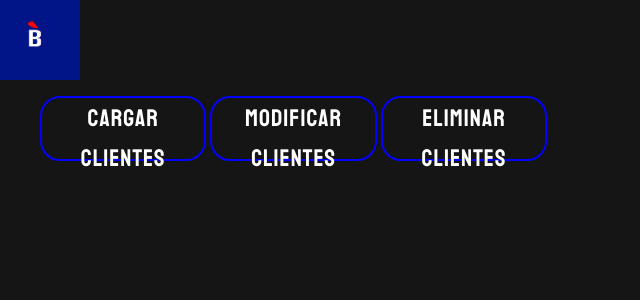
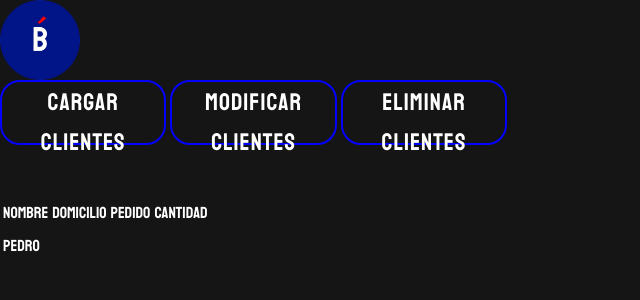
Before and after one commit to ArielD1az/repositorio, a Flask app: page /clientes in a window 1280 px wide. Shown: the top 300 px of the page, without its empty margins (0-640 px from the left). Run offline with Flask 3, Linux system fonts and the light colour scheme.

Commit message:
Implementaciones basicas en la parte de clientes y empezando la creacion de la tabla

```diff
--- a/app.py
+++ b/app.py
@@ -1,4 +1,4 @@
-from flask import Flask, render_template
+from flask import Flask, render_template, redirect
 
 app = Flask(__name__)
 
@@ -12,6 +12,11 @@ def clientes():
    return render_template('clientes.html')
 
 
+@app.route('/inicio')
+def inicio():
+   return redirect('/')
+
+
 
 if __name__ == '__main__':
    app.run(debug=True)
--- a/templates/clientes.html
+++ b/templates/clientes.html
@@ -3,13 +3,40 @@
         <meta charset="UTF-8">
         <meta name="viewport" content="width=device-width, initial-scale=1.0">
         <link rel="stylesheet" href="/static/style.css">
+        <style>
+
+            th,td{
+
+                color:white;
+                font-family: koulen;
+                font-weight: 100;
+            }
+
+        </style>
     </head>
     <body>
+        <a href="{{url_for('inicio')}}">
         <img src="/static/images/BridoHome.png" width="80">
-    <ul>
+    </a>
+    <div>
         <button class="boton">Cargar clientes</button>
         <button class="boton">Modificar clientes</button>
         <button class="boton">Eliminar clientes </button>
-    </ul>
+    </div>
+    <table>
+        <thead>
+            <tr>
+                <th>Nombre</th>
+                <th>Domicilio</th>
+                <th>Pedido</th>
+                <th>Cantidad</th>
+            </tr>
+        </thead>
+        <tbody>
+            <td>pedro</td>
+
+        </tbody>
+
+    </table>
     </body>
 </html>
--- a/templates/index.html
+++ b/templates/index.html
@@ -10,7 +10,9 @@
     <img class="logo" src="/static/images/Brido.png" height="390vh">
 </div>
 <div class="botones">
+<a href="{{url_for('clientes')}}">
 <button class="boton">clientes</button>
+</a>
 <br>
 <br>
 <button class="boton">pedidos</button>
```
Also changed, not shown: static/images/BridoHome.png, static/images/Untitled.png (added).
